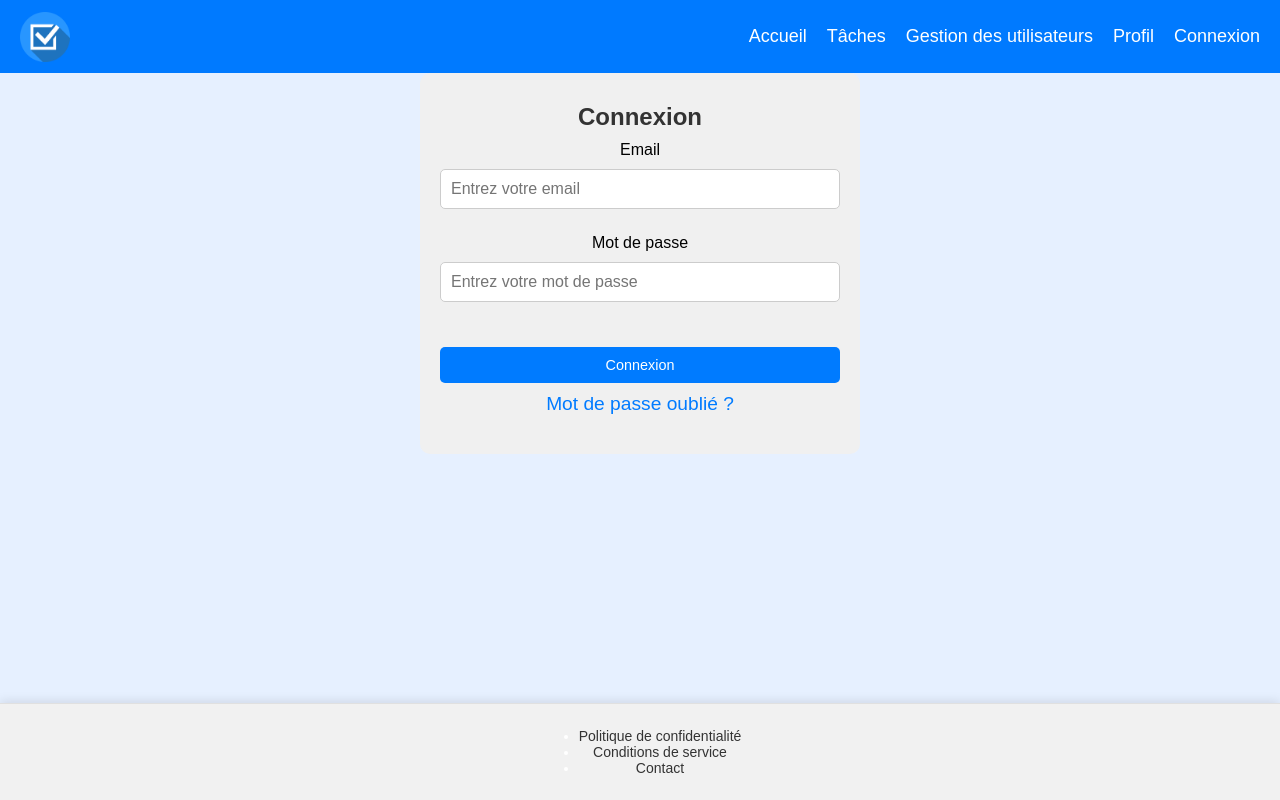
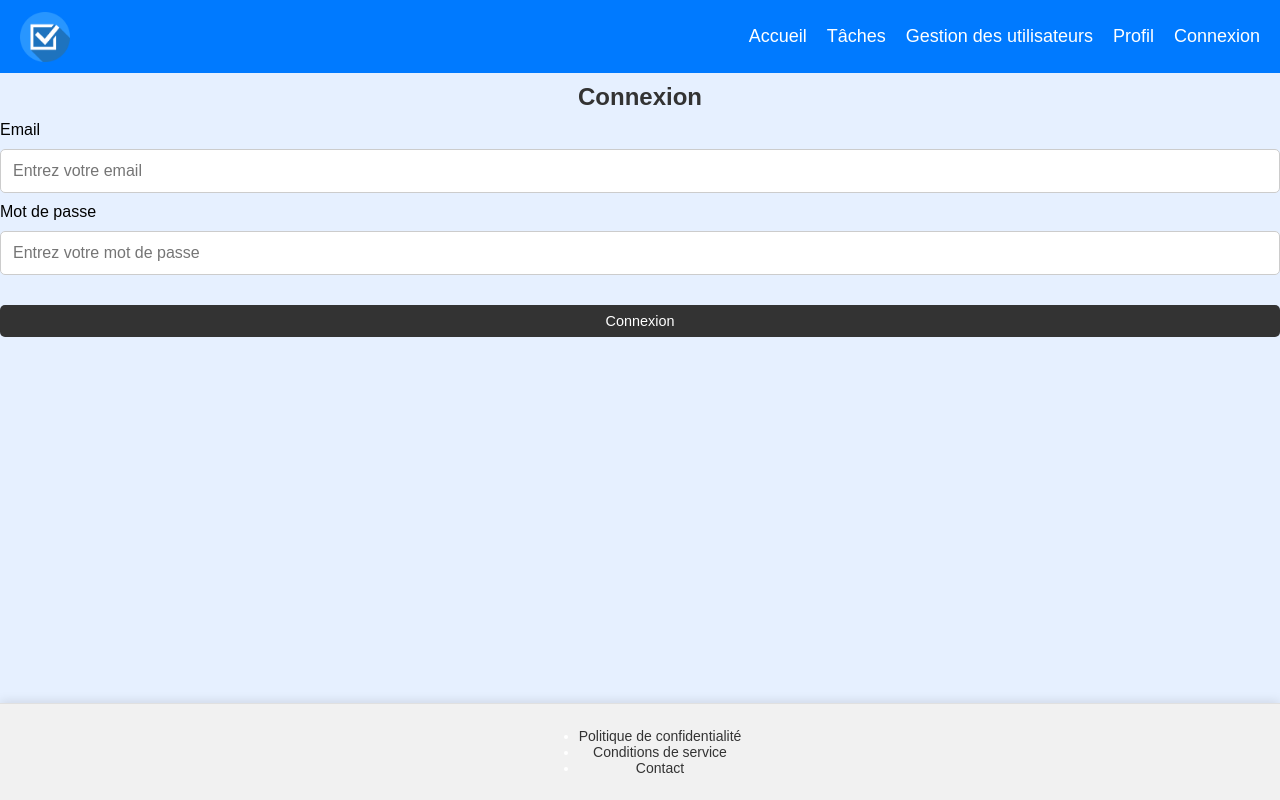
Before and after one commit to nouri50/GESTIONNAIRE-de-tache-, a React (Create React App) app in the folder frontend/: page /login in a window 1280 px wide. Built offline with nearby package versions, Linux system fonts and the light colour scheme.

Commit message:
ajout dossier inscription_users

```diff
--- a/frontend/src/pages/LoginPage.js
+++ b/frontend/src/pages/LoginPage.js
@@ -1,10 +1,6 @@
 import React, { useState } from 'react';
 import { useNavigate } from 'react-router-dom';
-import { login } from '../utils/api';
-import '../styles/LoginPage.css'; // Importer le CSS spécifique à la page de connexion
-import '../styles/Header.css';
-import '../styles/Footer.css';
-import '../styles/background.css';
+import { login } from '../utils/api'; // Assurez-vous que cette fonction est correctement définie dans votre API
 
 const LoginPage = ({ setIsLoggedIn }) => {
   const [email, setEmail] = useState('');
@@ -19,13 +15,21 @@ const LoginPage = ({ setIsLoggedIn }) => {
     try {
       const response = await login({ email, password });
 
+      // Vérifie que la réponse contient un token
       if (response && response.token) {
         const token = response.token;
         console.log("Token reçu:", token);
+
+        // Stocke le token dans localStorage
         localStorage.setItem('token', token);
+
+        // Met à jour l'état de connexion
         setIsLoggedIn(true);
+
+        // Redirection vers la page d'accueil
         navigate('/home');
       } else {
+        console.error("Token invalide :", response);
         setErrorMessage("Token invalide. Impossible de se connecter.");
       }
     } catch (error) {
@@ -34,11 +38,11 @@ const LoginPage = ({ setIsLoggedIn }) => {
   };
 
   return (
-    <div className="login-page">
-      <h1 data-cy="login-title">Connexion</h1>
-      {errorMessage && <p className="login-error" data-cy="login-error">{errorMessage}</p>}
-      <form onSubmit={handleSubmit} className="login-form">
-        <div className="login-field">
+    <div>
+      <h1>Connexion</h1>
+      {errorMessage && <p style={{ color: 'red' }}>{errorMessage}</p>} {/* Affiche les messages d'erreur */}
+      <form onSubmit={handleSubmit}>
+        <div>
           <label>Email</label>
           <input
             type="email"
@@ -48,7 +52,7 @@ const LoginPage = ({ setIsLoggedIn }) => {
             required
           />
         </div>
-        <div className="login-field">
+        <div>
           <label>Mot de passe</label>
           <input
             type="password"
@@ -58,10 +62,7 @@ const LoginPage = ({ setIsLoggedIn }) => {
             required
           />
         </div>
-        <button type="submit" className="login-button">Connexion</button>
-        <p className="forgot-password" onClick={() => navigate('/forgot-password')}>
-          Mot de passe oublié ?
-        </p>
+        <button type="submit">Connexion</button>
       </form>
     </div>
   );
--- a/frontend/src/pages/TaskPage.js
+++ b/frontend/src/pages/TaskPage.js
@@ -10,11 +10,12 @@ const TaskPage = () => {
 
   const addTask = async (task) => {
     try {
-      const token = localStorage.getItem('token');
-      console.log('Token envoyé avec la requête :', token);  // Ajoutez un log pour vérifier le token
+      const token = localStorage.getItem('token');  // Vérifiez que le token est bien récupéré
+      console.log('Token envoyé avec la requête :', token);  // Log du token pour vérifier
+
       const response = await axios.post('http://localhost:5001/api/tasks', task, {
         headers: {
-          Authorization: `Bearer ${token}`,  // Le token JWT est ajouté ici
+          Authorization: `Bearer ${token}`,  // Envoyer le token avec la requête
           'Content-Type': 'application/json'
         }
       });
@@ -23,8 +24,6 @@ const TaskPage = () => {
       console.error('Erreur lors de l\'ajout de la tâche', error);
     }
   };
-
-
 
 
   const handleSubmit = (e) => {
```
Also changed, not shown: 2 other files (tests, documents, lock files or other folders).
